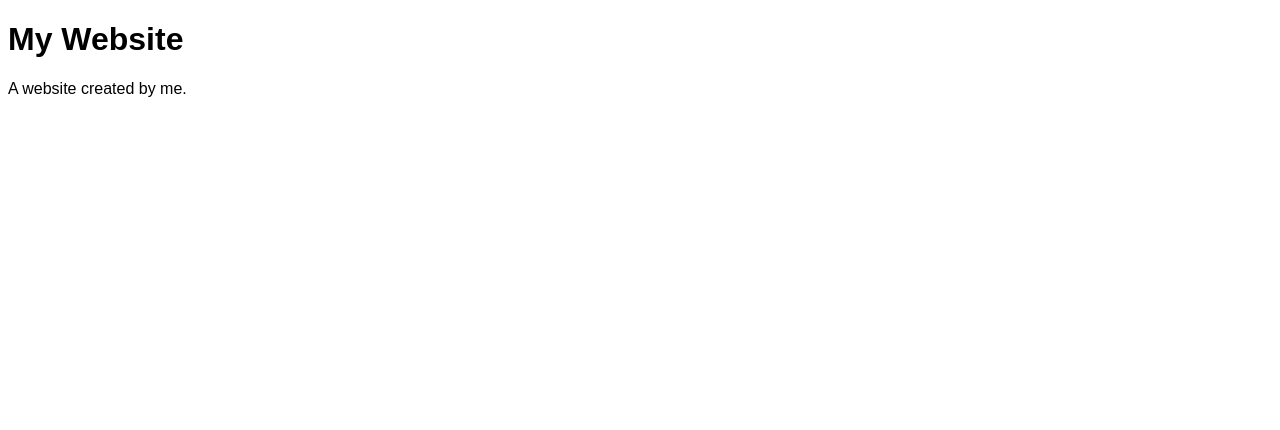
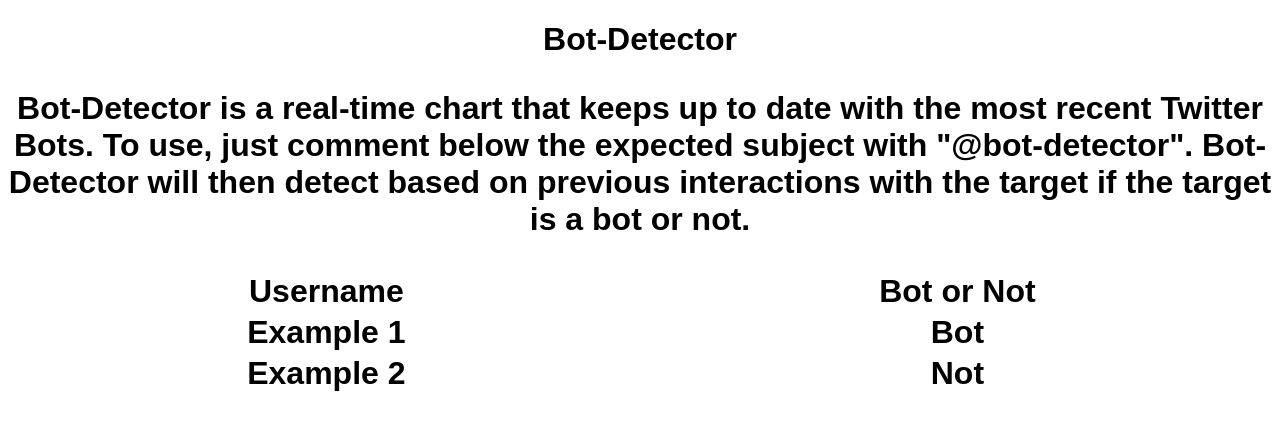
Before and after one commit to JesusTakeTheWheel27/Twitter-Bot-Detector, a plain HTML site: page index.html in a window 1280 px wide. Drawn offline with Linux system fonts and the light colour scheme.

Commit message:
Update index.html

```diff
--- a/index.html
+++ b/index.html
@@ -12,8 +12,21 @@ body {
 </head>
 <body>
 
-<h1>My Website</h1>
-<p>A website created by me.</p>
+<h1><center>Bot-Detector</center</h1>
+<p>Bot-Detector is a real-time chart that keeps up to date with the most recent Twitter Bots. To use, just comment below the expected subject with "@bot-detector". Bot-Detector will then detect based on previous interactions with the target if the target is a bot or not.</p>
+<table style = "width:100%">
+<tr>
+<th>Username</th>
+<th>Bot or Not</th>
+</tr>
+<tr>
+<th>Example 1</th>
+<th>Bot</th>
+</tr>
+<tr>
+<th>Example 2</th>
+<th>Not</th>
+</tr>
 
 </body>
 </html>
```
